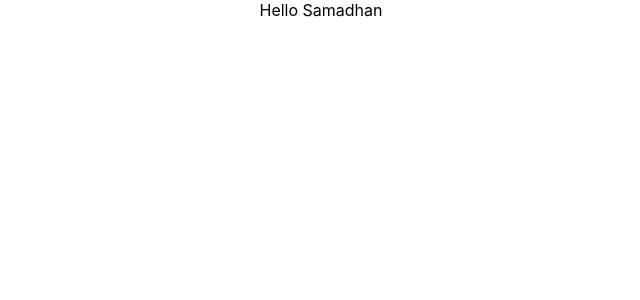
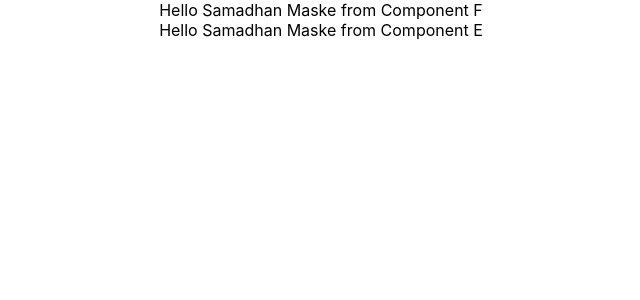
Before and after one commit to SamadhanMaske/cereact-app-2, a React (Create React App) app: page / in a window 1280 px wide. Shown: the top 300 px of the page, without its empty margins (319-959 px from the left). Built offline with nearby package versions, Linux system fonts and the light colour scheme.

Commit message:
Added useContext hook

```diff
--- a/src/App.js
+++ b/src/App.js
@@ -15,7 +15,7 @@ import User from "./Components/User";
 import Counter2 from "./Components/Counter2";
 import PureParent from "./Components/PureParent";
 import ComponentC from "./Components/ComponentC";
-import { UserProvider } from "./Components/UserContext";
+import { ChannelProvider, UserProvider } from "./Components/UserContext";
 
 function App() {
   return (
@@ -61,7 +61,9 @@ function App() {
       /> */}
 
       <UserProvider value="Samadhan">
-        <ComponentC/>
+        <ChannelProvider value="Maske">
+          <ComponentC />
+        </ChannelProvider>
       </UserProvider>
 
     </div>
--- a/src/Components/ComponentE.js
+++ b/src/Components/ComponentE.js
@@ -1,15 +1,17 @@
 
-import React, { Component } from 'react'
+import React, { useContext } from 'react'
 import ComponentF from './ComponentF'
+import { ChannelContext, UserContext } from './UserContext'
 
-class ComponentE extends Component {
-    render() {
-        return (
-            <div>
-                <ComponentF/>
-            </div>
-        )
-    }
+function ComponentE() {
+    const name = useContext(UserContext);
+    const cannel = useContext(ChannelContext);
+    return (
+        <div>
+            <ComponentF/>
+            Hello {name} {cannel} from Component E
+        </div>
+    )
 }
 
 export default ComponentE
--- a/src/Components/ComponentF.js
+++ b/src/Components/ComponentF.js
@@ -1,14 +1,20 @@
 import React, { Component } from 'react'
-import { UserConsumer } from './UserContext'
+import { ChannelConsumer, UserConsumer } from './UserContext'
 
 class ComponentF extends Component {
     render() {
         return (
             <UserConsumer>
-                {
-                    name=>{
-                        return <div>Hello {name}</div>
-                    }
+                {name => {
+                    return (
+                        <ChannelConsumer>
+                            {channel => {
+                                return <div>Hello {name} {channel} from Component F</div>
+                            }
+                            }
+                        </ChannelConsumer>
+                    )
+                }
                 }
             </UserConsumer>
         )
--- a/src/Components/UserContext.js
+++ b/src/Components/UserContext.js
@@ -5,5 +5,11 @@ const UserContext = React.createContext();
 const UserProvider = UserContext.Provider;
 const UserConsumer = UserContext.Consumer;
 
+const ChannelContext = React.createContext();
+const ChannelProvider = ChannelContext.Provider;
+const ChannelConsumer = ChannelContext.Consumer;
+
 export {UserProvider, UserConsumer};
+export {ChannelProvider, ChannelConsumer};
+export {UserContext, ChannelContext};
 // export default UserContext;
```
